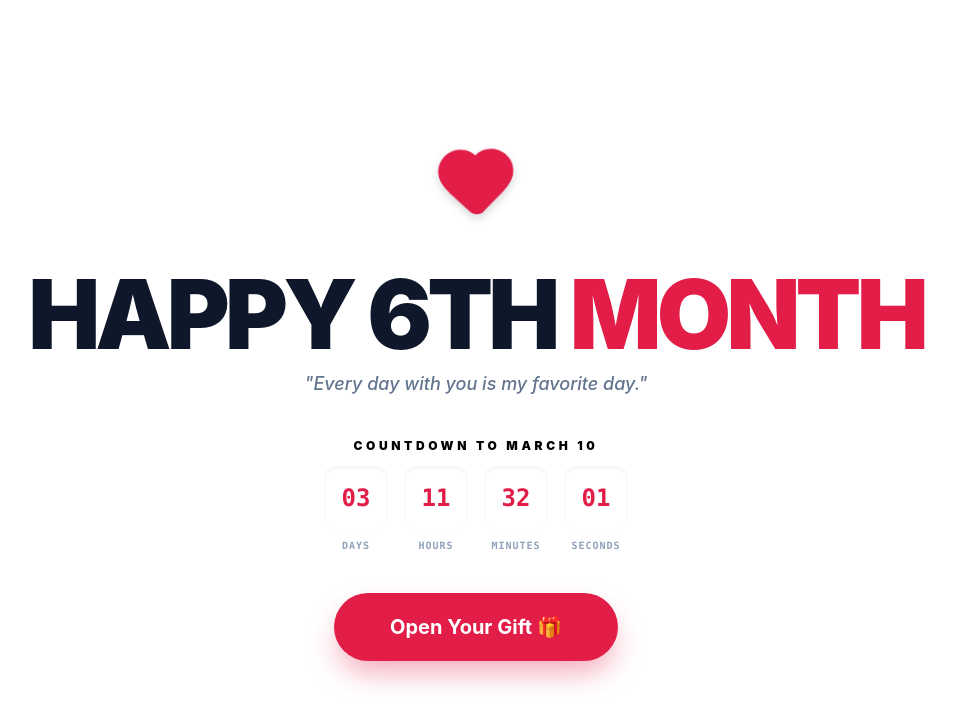
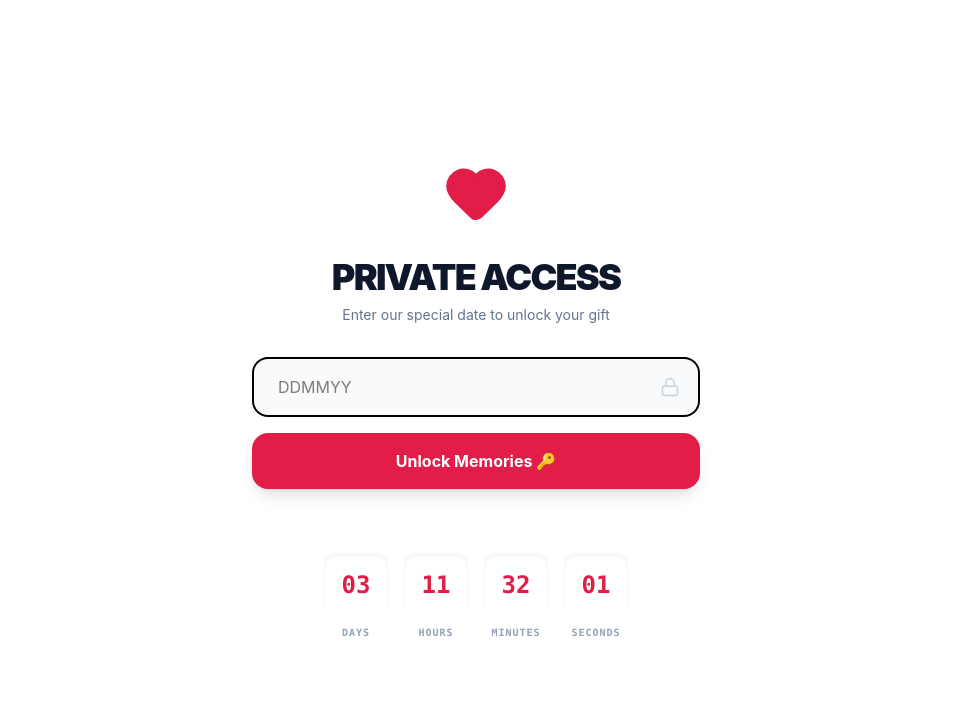
Before and after one commit to ArcaIcr/scrapbook-gf, a React (Vite) app: page / in a window 1280 px wide. Shown: the top 726 px of the page, without its empty margins (164-1120 px from the left). Built offline with nearby package versions, Linux system fonts and the light colour scheme.

Commit message:
feat: Pass & Letter

```diff
--- /dev/null
+++ b/src/components/LetterModal.tsx
@@ -0,0 +1,32 @@
+// src/components/LetterModal.tsx
+import { motion } from 'framer-motion';
+import { X } from 'lucide-react';
+
+export const LetterModal = ({ isOpen, onClose }: { isOpen: boolean; onClose: () => void }) => {
+  if (!isOpen) return null;
+
+  return (
+    <div className="fixed inset-0 z-50 flex items-center justify-center p-4 bg-black/40 backdrop-blur-sm">
+      <motion.div
+        initial={{ opacity: 0, scale: 0.9, y: 20 }}
+        animate={{ opacity: 1, scale: 1, y: 0 }}
+        className="bg-[#fffcf2] w-full max-w-lg max-h-[80vh] overflow-y-auto rounded-3xl shadow-2xl relative p-8 md:p-12 border-t-8 border-romantic-400"
+      >
+        <button onClick={onClose} className="absolute top-4 right-4 p-2 hover:bg-slate-100 rounded-full transition-colors">
+          <X className="w-6 h-6 text-slate-400" />
+        </button>
+
+        <div className="prose prose-slate">
+          <h2 className="text-2xl font-serif font-bold text-slate-800 mb-6 italic">My Dearest...</h2>
+          <div className="space-y-4 text-slate-700 leading-relaxed font-serif">
+            <p>I wanted to take a moment to write this specifically for you.</p>
+            <p>Looking back at these 6 months, I'm reminded of why I started this journey with you. From our dates in CDO to the quiet moments we share...</p>
+            {/* PASTE YOUR FULL LETTER HERE */}
+            <p>Happy 6th monthsary. I love you!</p>
+          </div>
+          <p className="mt-8 text-right font-serif font-bold text-romantic-600">— Your Boyfriend</p>
+        </div>
+      </motion.div>
+    </div>
+  );
+};
--- a/src/sections/Hero.tsx
+++ b/src/sections/Hero.tsx
@@ -1,5 +1,7 @@
+// src/sections/Hero.tsx
+import { useState } from 'react';
 import { motion } from 'framer-motion';
-import { Heart } from 'lucide-react';
+import { Heart, Lock } from 'lucide-react';
 import { Countdown } from '../components/Countdown';
 
 interface HeroProps {
@@ -7,46 +9,56 @@ interface HeroProps {
 }
 
 export const Hero = ({ onStart }: HeroProps) => {
+  const [password, setPassword] = useState('');
+  const [error, setError] = useState(false);
+
+  const handleEntry = () => {
+    if (password === '091025') { // Your anniversary date
+      onStart();
+    } else {
+      setError(true);
+      setTimeout(() => setError(false), 1000);
+    }
+  };
+
   return (
     <motion.div
-      key="landing"
       exit={{ opacity: 0, y: -100 }}
-      transition={{ duration: 0.8, ease: "easeInOut" }}
       className="h-screen flex items-center justify-center text-center px-4 bg-white"
     >
-      <div className="space-y-10">
-        <motion.div
-          animate={{ scale: [1, 1.15, 1], rotate: [0, 5, -5, 0] }}
-          transition={{ repeat: Infinity, duration: 3 }}
-          className="inline-block"
-        >
-          <Heart className="w-20 h-20 text-romantic-600 fill-romantic-600 drop-shadow-lg" />
+      <div className="space-y-8 w-full max-w-md">
+        <motion.div animate={{ scale: [1, 1.1, 1] }} transition={{ repeat: Infinity, duration: 3 }}>
+          <Heart className="w-16 h-16 text-romantic-600 fill-romantic-600 mx-auto" />
         </motion.div>
 
-        <div className="space-y-6">
-          <div className="space-y-2">
-            <h1 className="text-6xl md:text-8xl font-black text-slate-900 tracking-tighter uppercase">
-              Happy 6th <span className="text-romantic-600">Month</span>
-            </h1>
-            <p className="text-lg text-slate-500 font-medium italic">
-              "Every day with you is my favorite day."
-            </p>
+        <div className="space-y-2">
+          <h1 className="text-4xl font-black text-slate-900 uppercase tracking-tighter">Private Access</h1>
+          <p className="text-slate-500 text-sm">Enter our special date to unlock your gift</p>
+        </div>
+
+        <div className="space-y-4">
+          <div className="relative">
+            <input
+              type="password"
+              placeholder="DDMMYY"
+              value={password}
+              onChange={(e) => setPassword(e.target.value)}
+              className={`w-full px-6 py-4 bg-slate-50 border-2 rounded-2xl outline-none transition-all ${error ? 'border-red-400 animate-shake' : 'border-romantic-100 focus:border-romantic-400'}`}
+            />
+            <Lock className="absolute right-5 top-1/2 -translate-y-1/2 w-5 h-5 text-slate-300" />
           </div>
 
-          <div className="pt-4 space-y-3">
-            <p className="text-xs font-black uppercase tracking-[0.3em] text-romantic-400">
-              Countdown to March 10
-            </p>
-            <Countdown />
-          </div>
+          <button
+            onClick={handleEntry}
+            className="w-full py-4 bg-romantic-600 text-white rounded-2xl font-bold shadow-lg hover:bg-romantic-500 transition-all"
+          >
+            Unlock Memories 🔑
+          </button>
         </div>
 
-        <button
-          onClick={onStart}
-          className="px-14 py-5 bg-romantic-600 text-white rounded-full font-bold text-xl shadow-[0_15px_30px_-5px_rgba(225,29,72,0.4)] hover:bg-romantic-500 transform hover:-translate-y-1 transition-all active:scale-95"
-        >
-          Open Your Gift 🎁
-        </button>
+        <div className="pt-8">
+          <Countdown />
+        </div>
       </div>
     </motion.div>
   );
--- a/src/sections/MainContent.tsx
+++ b/src/sections/MainContent.tsx
@@ -1,46 +1,89 @@
+import { useState } from 'react';
 import { motion } from 'framer-motion';
 import { Sparkles, Heart } from 'lucide-react';
 import { Timeline } from '../components/Timeline';
 import { WishWall } from '../components/WishWall';
+import { LetterModal } from '../components/LetterModal';
 
 export const MainContent = () => {
+  const [isLetterOpen, setIsLetterOpen] = useState(false);
+
   return (
     <motion.div
       key="content"
       initial={{ opacity: 0 }}
       animate={{ opacity: 1 }}
+      transition={{ duration: 1 }}
       className="relative"
     >
+      {/* --- CINEMATIC HEADER --- */}
       <header className="pt-32 pb-16 text-center px-4">
         <motion.div
           initial={{ opacity: 0, scale: 0.8 }}
           animate={{ opacity: 1, scale: 1 }}
+          transition={{ delay: 0.2 }}
           className="inline-flex items-center gap-2 px-4 py-2 bg-romantic-100 text-romantic-700 rounded-full text-xs font-black tracking-[0.2em] uppercase mb-6"
         >
           <Sparkles className="w-3 h-3" />
           Our Story Since Sept 2025
         </motion.div>
+
         <h2 className="text-5xl md:text-7xl font-black text-slate-900 mb-6 tracking-tight">
           Our <span className="text-transparent bg-clip-text bg-linear-to-r from-romantic-600 to-rose-400">Journey</span> So Far
         </h2>
+
         <div className="w-24 h-1 bg-romantic-600 mx-auto rounded-full" />
       </header>
 
+      {/* --- DIGITAL SCRAPBOOK (TIMELINE) --- */}
       <section className="max-w-5xl mx-auto px-6 mb-32">
         <Timeline />
       </section>
 
+      {/* --- INTERACTIVE WISH WALL --- */}
       <section className="bg-white border-t border-romantic-100 py-24">
         <div className="max-w-6xl mx-auto px-6">
           <WishWall />
         </div>
       </section>
 
-      <footer className="bg-slate-50 py-20 text-center border-t border-slate-200">
-         <Heart className="w-10 h-10 text-romantic-300 mx-auto mb-6 opacity-50" />
-         <p className="text-slate-400 font-bold uppercase tracking-widest text-sm mb-2">To many more months together</p>
-         <h3 className="text-2xl font-black text-slate-900 tracking-tight">Happy March 10, My Love! ❤️</h3>
+      {/* --- SECRET LETTER CALL TO ACTION --- */}
+      <section className="py-20 text-center bg-romantic-50/50">
+        <motion.div
+          whileHover={{ scale: 1.05 }}
+          whileTap={{ scale: 0.95 }}
+          className="inline-block"
+        >
+          <button
+            onClick={() => setIsLetterOpen(true)}
+            className="group relative px-10 py-4 bg-white border-2 border-romantic-200 text-romantic-600 rounded-full font-bold shadow-sm hover:shadow-md hover:border-romantic-400 transition-all cursor-pointer"
+          >
+            <span className="flex items-center gap-3">
+              Read my secret letter for you ✉️
+            </span>
+          </button>
+        </motion.div>
+        <p className="mt-4 text-slate-400 text-sm italic">Click to open a special note</p>
+      </section>
+
+      {/* --- FINAL FOOTER --- */}
+      <footer className="bg-white py-24 text-center border-t border-slate-100">
+         <Heart className="w-10 h-10 text-romantic-200 mx-auto mb-6 opacity-60" />
+         <div className="space-y-2">
+            <p className="text-slate-400 font-bold uppercase tracking-[0.3em] text-xs">
+              To many more months together
+            </p>
+            <h3 className="text-3xl font-black text-slate-900 tracking-tight">
+              Happy March 10, My Love! ❤️
+            </h3>
+         </div>
       </footer>
+
+      {/* --- MODAL COMPONENT --- */}
+      <LetterModal
+        isOpen={isLetterOpen}
+        onClose={() => setIsLetterOpen(false)}
+      />
     </motion.div>
   );
 };
```
